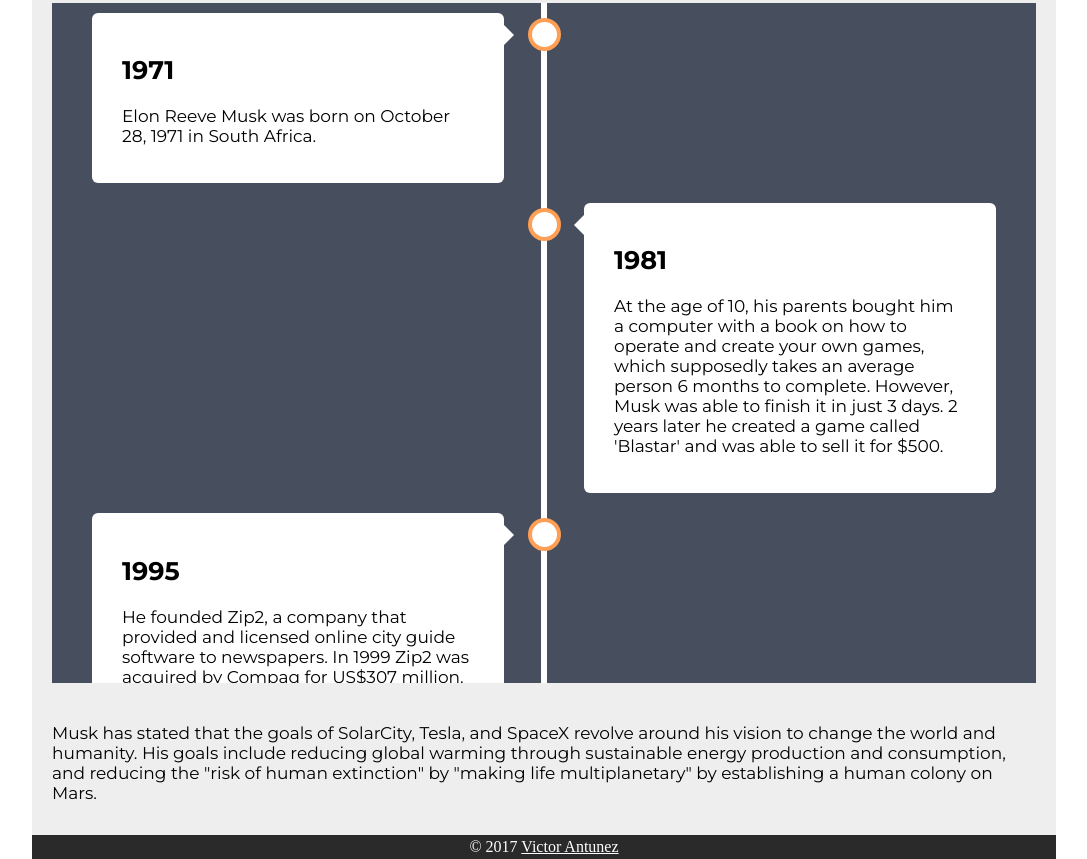
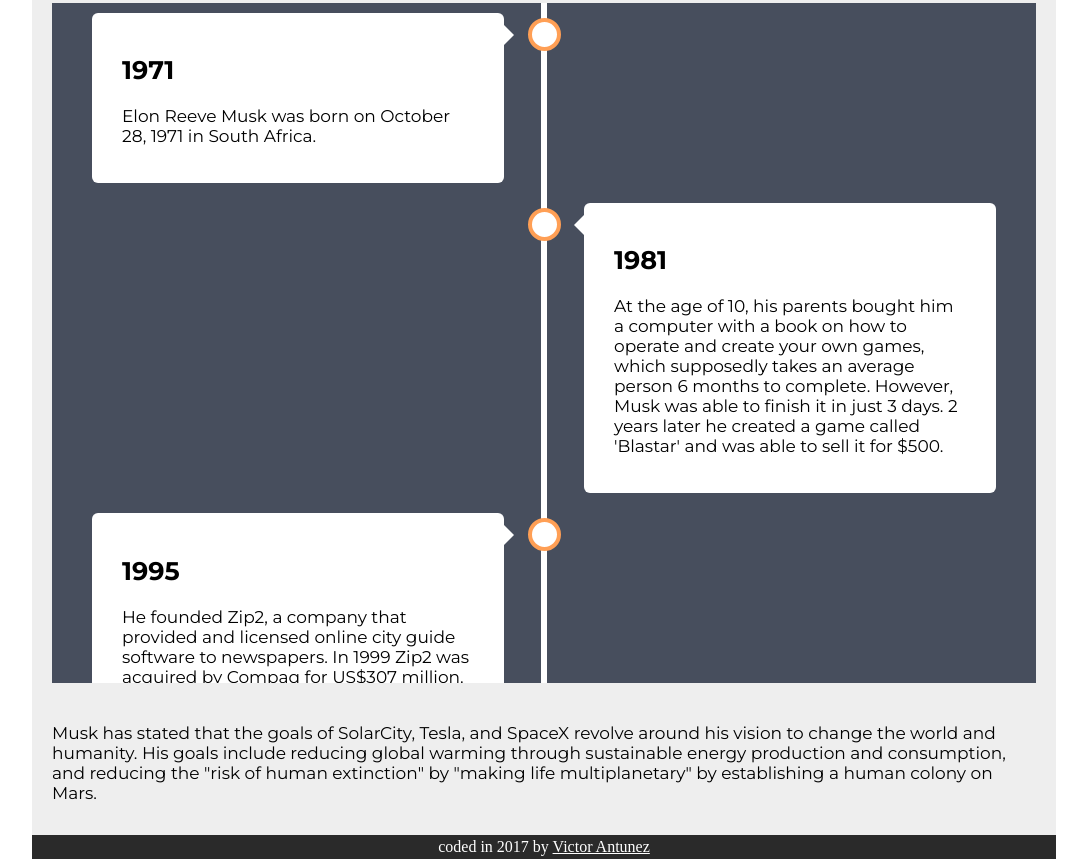
Before and after one commit to Victorac94/Elon-Musk-Tribute-page, a plain HTML site: page index.html in a window 1280 px wide. Shown: the part 740-1599 px from the top of the page, without its empty margins (96-1183 px from the left). Drawn offline with nearby package versions, Linux system fonts and the light colour scheme; some icons are missing.

Commit message:
Update index.html

```diff
--- a/index.html
+++ b/index.html
@@ -404,7 +404,7 @@
 
 		</article>
 
-		<footer>&copy; 2017 <a href="https://github.com/Victorac94" target="_blank">Victor Antunez</a></footer>
+		<footer>coded in 2017 by <a href="https://github.com/Victorac94" target="_blank">Victor Antunez</a></footer>
 
 	</div>
 
```
